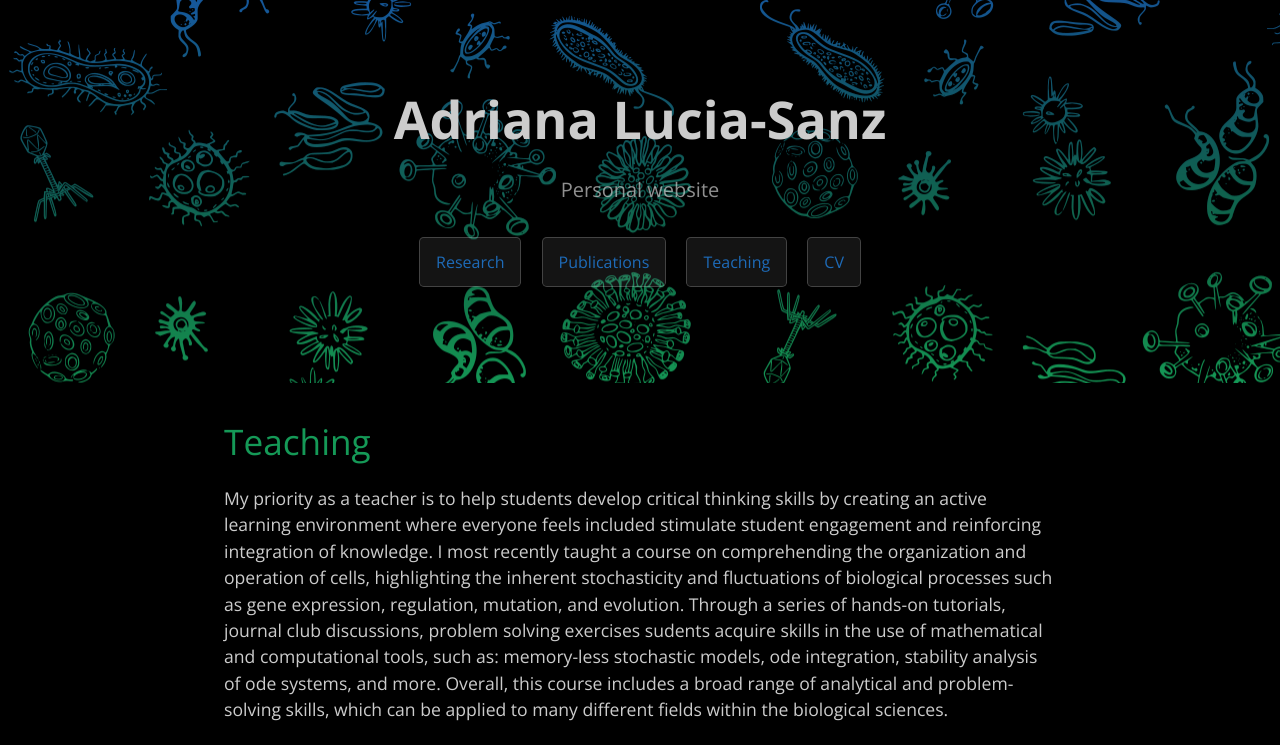
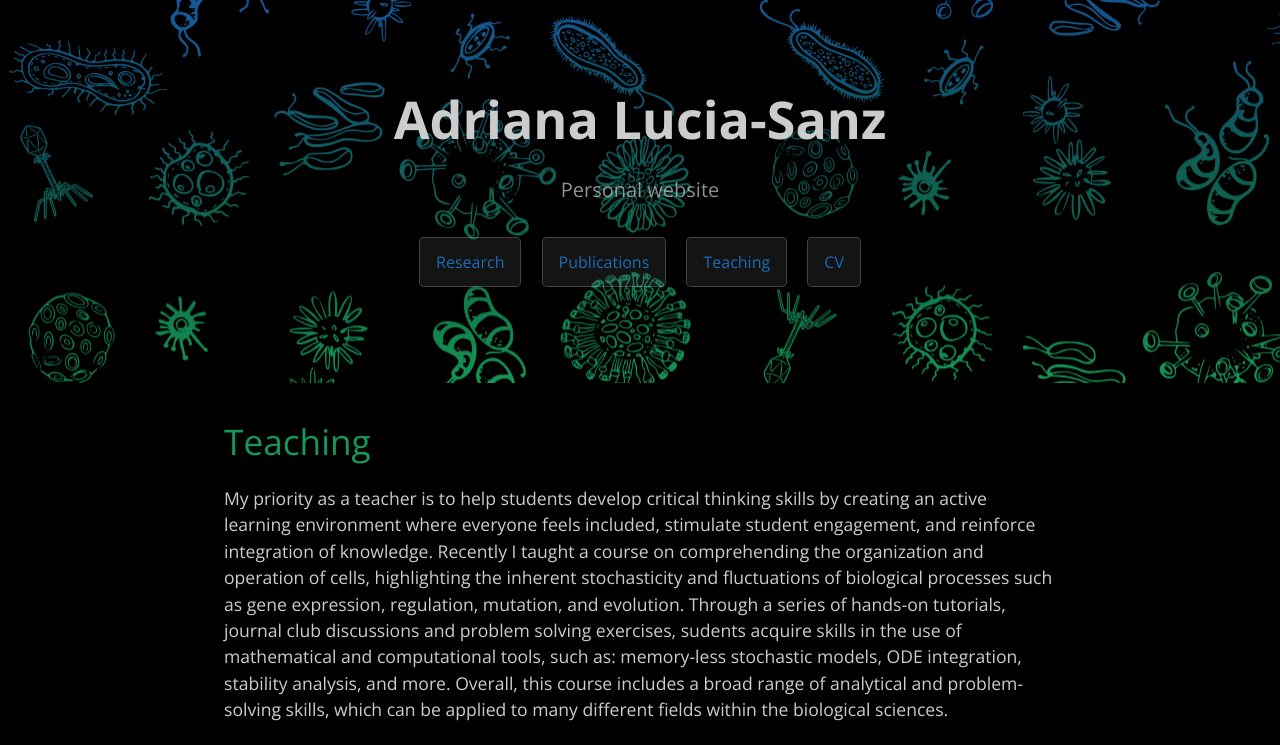
Before and after one commit to aluciasanz/aluciasanz.github.io, a Jekyll site: the page built from teaching.md, in a window 1280 px wide and 900 px high, cut to the strip 0-745 px from the top of the window. Built offline with Jekyll 4.4.1, drawn with Linux system fonts in a browser that asks for light colours.

Commit message:
Update teaching.md

```diff
--- a/teaching.md
+++ b/teaching.md
@@ -8,7 +8,7 @@ description: Personal website
 
 <!-- As part of a larger multi-scale course (credit to Joshua S. Weitz) I taught a module on understanding the structure and function of cells: including the molecular mechanisms governing mutation, gene expression and regulation, and evolution. During this module I taught how to analyze and model complex biological systems, emphazaising the stochasticity, and fluctuations inherent to biological systems. The teaching approach beyond lecturing, integrates hands-on tutorials, journal club discussions, problem solving exercises and final project development. Sudents acquire skills in the use of mathematical and computational tools, such as stability analysis of ode systems, memory-less stochastic models, ode integration and more. Overall, this module includes a broad range of analytical and problem-solving skills, which can be applied to many different fields within the biological sciences. -->
 
-My priority as a teacher is to help students develop critical thinking skills by creating an active learning environment where everyone feels included stimulate student engagement and reinforcing integration of knowledge. I most recently taught a course on comprehending the organization and operation of cells, highlighting the inherent stochasticity and fluctuations of biological processes such as gene expression, regulation, mutation, and evolution.  Through a series of hands-on tutorials, journal club discussions, problem solving exercises sudents acquire skills in the use of mathematical and computational tools, such as: memory-less stochastic models, ode integration, stability analysis of ode systems, and more. Overall, this course includes a broad range of analytical and problem-solving skills, which can be applied to many different fields within the biological sciences.
+My priority as a teacher is to help students develop critical thinking skills by creating an active learning environment where everyone feels included, stimulate student engagement, and reinforce integration of knowledge. Recently I taught a course on comprehending the organization and operation of cells, highlighting the inherent stochasticity and fluctuations of biological processes such as gene expression, regulation, mutation, and evolution. Through a series of hands-on tutorials, journal club discussions and problem solving exercises, sudents acquire skills in the use of mathematical and computational tools, such as: memory-less stochastic models, ODE integration, stability analysis, and more. Overall, this course includes a broad range of analytical and problem-solving skills, which can be applied to many different fields within the biological sciences.
 
 <table class="center">
   <tr>
```
